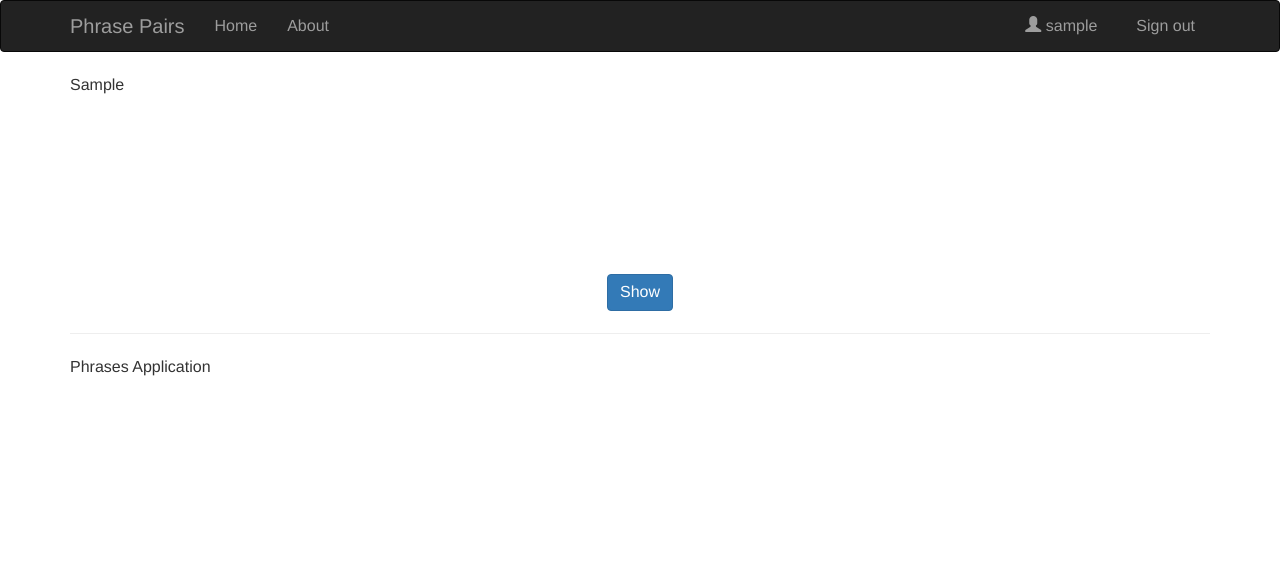
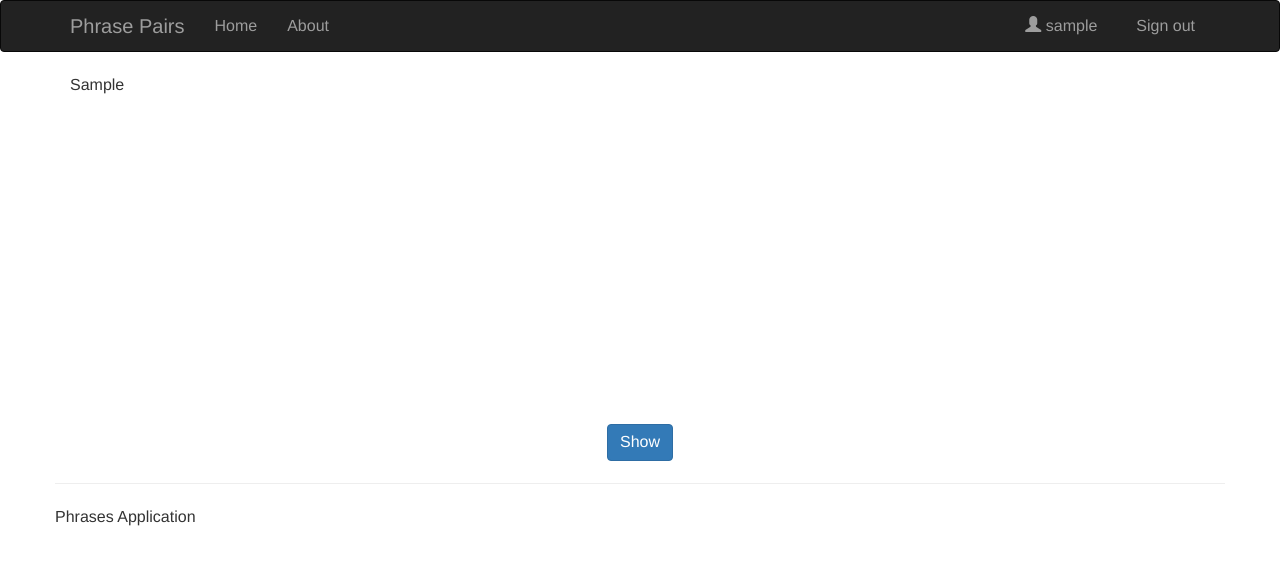
Before and after one commit to zserg/phrases, a Django app: page /ruseng/ in a window 1280 px wide. Shown: the top 565 px of the page. Run offline with Django 3.2, Linux system fonts and the light colour scheme; a user stored in the database is signed in; tables that the repository leaves empty hold one stand-in row (values such as "Sample post"); some libraries are stand-ins or nearby versions.

Commit message:
some styling

```diff
--- a/ruseng/static/ruseng/flashcardgui.css
+++ /dev/null
@@ -1,3 +0,0 @@
-.deck-row {
-  margin-bottom: 10px;
-}
--- /dev/null
+++ b/ruseng/static/ruseng/ruseng.css
@@ -0,0 +1,3 @@
+#text-row {
+  min-height:350px;
+}
--- a/ruseng/templates/base.html
+++ b/ruseng/templates/base.html
@@ -51,19 +51,20 @@
         </div><!--/.navbar-collapse -->
       </div>
     </div>
-{% block content %}
-{% endblock %}
+
+    <div class="container">
+        {% block content %}
+        {% endblock %}
+        <div class="row" id="page-footer" style="">
+          <footer>
+                <hr />
+                <p>Phrases Application</p>
+          </footer>
+        </div>
+    </div>
 
   </div> <!-- wrapper -->
 
-  <div id="page-footer">
-	<div class="container">
-	  <footer>
-		<hr />
-		<p>Phrases Application</p>
-	  </footer>
-    </div>
-  </div>
   <script src="https://ajax.googleapis.com/ajax/libs/jquery/1.12.4/jquery.min.js"></script>
   <script src="{% static "js/bootstrap.min.js" %}"></script>
   {% block javascript %}{% endblock %}
--- a/ruseng/templates/ruseng/index.html
+++ b/ruseng/templates/ruseng/index.html
@@ -2,20 +2,19 @@
 
 {% block title %}Phrases{% endblock %}
 {% block content %}
-<div class="container">
 
-    <div class="row">
-      <div class="col-sm-6 " id="question" style="min-height: 200px"></div>
-      <div class="col-sm-6 " id="answer" style="min-height: 200px"></div>
+    <!-- <div class="row" style="position: absolute; bottom: 0px"> -->
+    <div class="row" id="text-row">
+      <div class="col-sm-6 " id="question" ></div>
+      <div class="col-sm-6 " id="answer" ></div>
     </div>
 
     <div class="row">
-       <div class="col-sm-12 text-center" id="result-row">
+       <div class="col-sm-12 text-center" id="result-row" >
          <button type="button" class="btn btn-primary" id="answer-button">Show</button>
        </div>
     </div>
 
-</div>
 
 {% endblock %}
 
```
